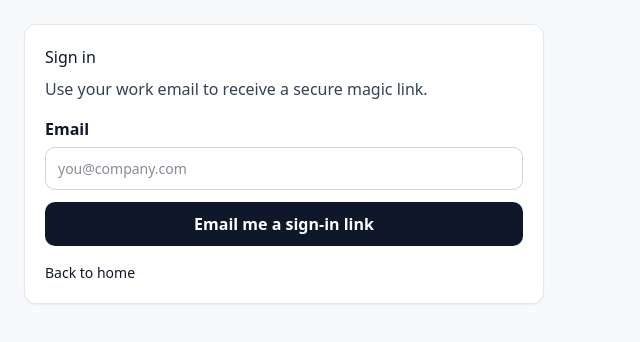
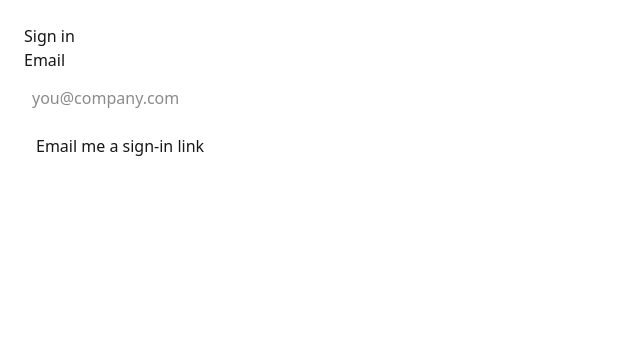
Before and after one commit to jbmeadows26/tradegpt-platform, a Next.js app: page /auth/signin in a window 1280 px wide. Shown: the top 342 px of the page, without its empty margins (0-640 px from the left). Built offline with nearby package versions, Linux system fonts and the light colour scheme; no server answers.

Commit message:
Fix signin CSRF

```diff
--- a/app/auth/signin/page.tsx
+++ b/app/auth/signin/page.tsx
@@ -1,60 +1,10 @@
-import { signIn } from "@/auth";
-import Link from "next/link";
-import { card, pageShell } from "@/app/ui/layoutStyles";
+import SignInForm from "./sign-in-form";
 
 export default function SignInPage() {
-  async function handleSignIn(formData: FormData) {
-    "use server";
-    const email = String(formData.get("email") || "").trim();
-    if (!email) {
-      return;
-    }
-
-    await signIn("nodemailer", { email, redirectTo: "/onboarding" });
-  }
-
   return (
-    <main style={pageShell}>
-      <section style={{ ...card, maxWidth: 520 }}>
-        <h1 style={{ margin: "0 0 8px" }}>Sign in</h1>
-        <p style={{ color: "#334155", margin: "0 0 16px" }}>
-          Use your work email to receive a secure magic link.
-        </p>
-        <form action={handleSignIn} style={{ display: "grid", gap: 12 }}>
-          <label style={{ display: "grid", gap: 6 }}>
-            <span style={{ fontWeight: 600 }}>Email</span>
-            <input
-              type="email"
-              name="email"
-              required
-              placeholder="you@company.com"
-              style={{
-                padding: "10px 12px",
-                borderRadius: 10,
-                border: "1px solid #cbd5e1",
-                fontSize: 14,
-              }}
-            />
-          </label>
-          <button
-            type="submit"
-            style={{
-              padding: "10px 12px",
-              borderRadius: 10,
-              border: "none",
-              background: "#0f172a",
-              color: "#fff",
-              fontWeight: 600,
-              cursor: "pointer",
-            }}
-          >
-            Email me a sign-in link
-          </button>
-        </form>
-        <p style={{ marginTop: 16, fontSize: 14 }}>
-          <Link href="/">Back to home</Link>
-        </p>
-      </section>
+    <main style={{ padding: 24, maxWidth: 420 }}>
+      <h1>Sign in</h1>
+      <SignInForm />
     </main>
   );
 }
--- /dev/null
+++ b/app/auth/signin/sign-in-form.tsx
@@ -0,0 +1,48 @@
+"use client";
+
+import { useState } from "react";
+import { signIn } from "next-auth/react";
+
+export default function SignInForm() {
+  const [email, setEmail] = useState("");
+  const [loading, setLoading] = useState(false);
+  const [error, setError] = useState<string | null>(null);
+
+  async function onSubmit(e: React.FormEvent) {
+    e.preventDefault();
+    setLoading(true);
+    setError(null);
+
+    const res = await signIn("email", {
+      email,
+      callbackUrl: "/onboarding",
+      redirect: true,
+    });
+
+    // Usually redirect happens before this returns.
+    if (res?.error) setError(res.error);
+    setLoading(false);
+  }
+
+  return (
+    <form onSubmit={onSubmit}>
+      <label style={{ display: "block", marginBottom: 8 }}>
+        Email
+        <input
+          value={email}
+          onChange={(e) => setEmail(e.target.value)}
+          type="email"
+          required
+          style={{ display: "block", width: "100%", padding: 8, marginTop: 6 }}
+          placeholder="you@company.com"
+        />
+      </label>
+
+      <button type="submit" disabled={loading} style={{ padding: "8px 12px" }}>
+        {loading ? "Sending..." : "Email me a sign-in link"}
+      </button>
+
+      {error ? <p style={{ marginTop: 12 }}>Error: {error}</p> : null}
+    </form>
+  );
+}
```
